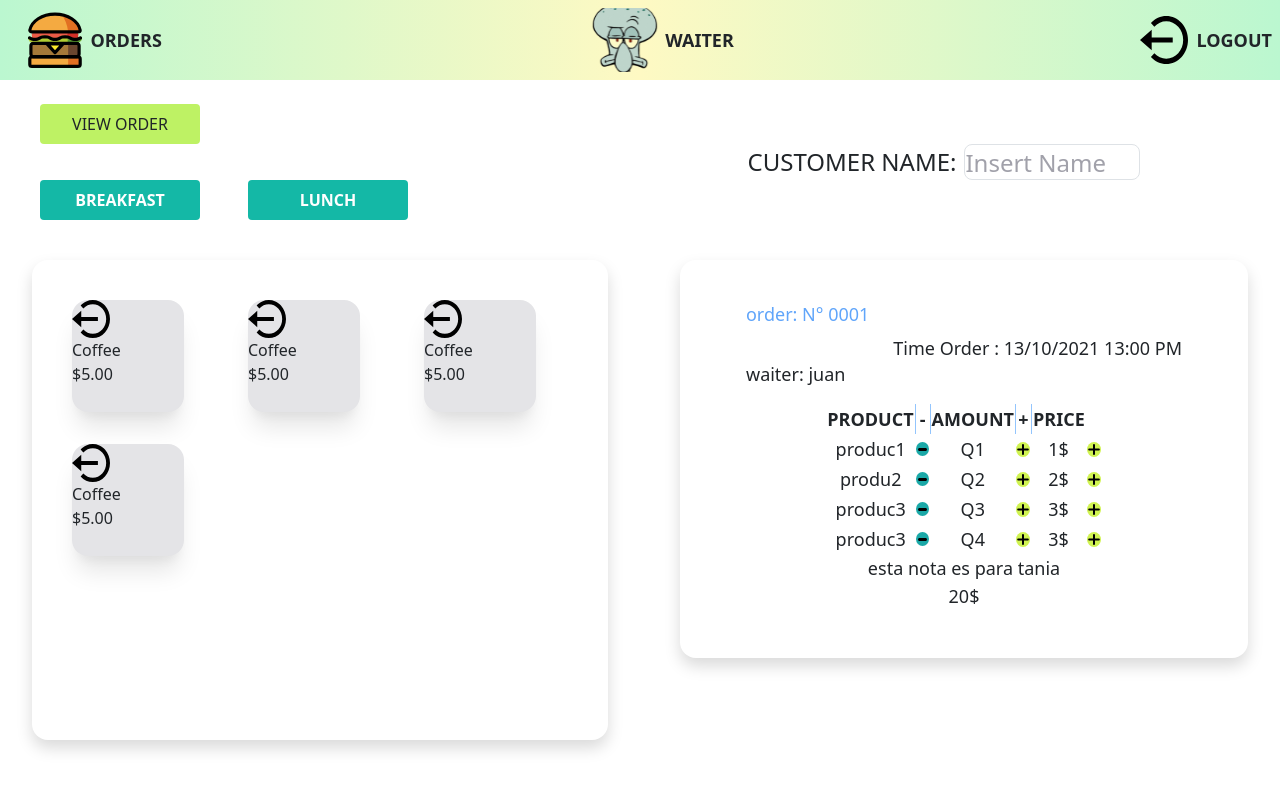
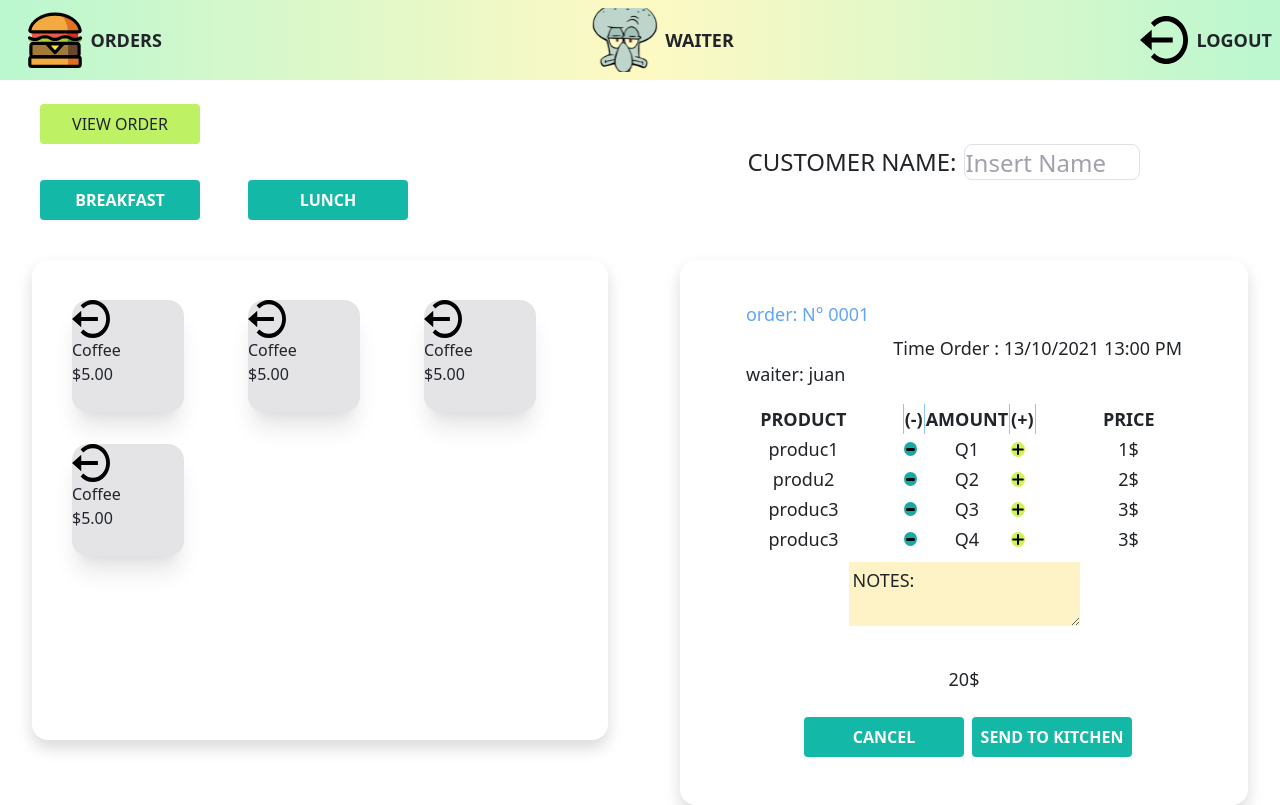
Before and after one commit to Laboratoria/LIM015-burger-queen-api-client, a React (Create React App) app: page /waiter in a window 1280 px wide. Built offline with nearby package versions, Linux system fonts and the light colour scheme.

Commit message:
css a cajita de preview

```diff
--- a/src/components/OrderPreview.jsx
+++ b/src/components/OrderPreview.jsx
@@ -19,18 +19,18 @@ const ListaOrder = (data) => {
 
           </div>
 
-          <table className="table-fixed">
+          <table>
             <thead>
               <tr className="  divide-x divide-blue-300 text-center">
-                <th className=" grid col-span-3 ">PRODUCT</th>
-                <th> - </th>
+                <th className="w-1/2 ">PRODUCT</th>
+                <th> (-) </th>
                 <th className="">AMOUNT</th>
-                <th> + </th>
-                <th className="">PRICE</th>
+                <th> (+) </th>
+                <th className="w-1/2">PRICE</th>
               </tr>
             </thead>
 
-            <tbody className="bg-red text-center">
+            <tbody className=" text-center">
               {dat.products.map((list) => (
                 <tr key={list.id}>
                   <td>{list.product} </td>
@@ -50,10 +50,19 @@ const ListaOrder = (data) => {
             </tbody>
           </table>
 
-          <div>{dat.notes}</div>
+          <form action="">
+          <textarea   className="bg-amber-100  p-1 my-2 text-lg" >NOTES:</textarea>
+          </form>
+          <div className=" p-6">{dat.total}</div>
 
-          <div>{dat.total}</div>
-        </div>
+         <div className="flex flex-row">
+         <Button type={'secondary'} name={'CANCEL'} />
+          <Button type={'secondary'} name={'SEND TO KITCHEN'} />
+         </div>
+
+      </div>
+
+
       ))
 
   );
@@ -96,7 +105,7 @@ const OrderPreview = () => {
             amount: "Q3",
           },
           {
-            id: "produc3",
+            id: "produc4",
             product: "produc3",
             price: "3$",
             amount: "Q4",
```
